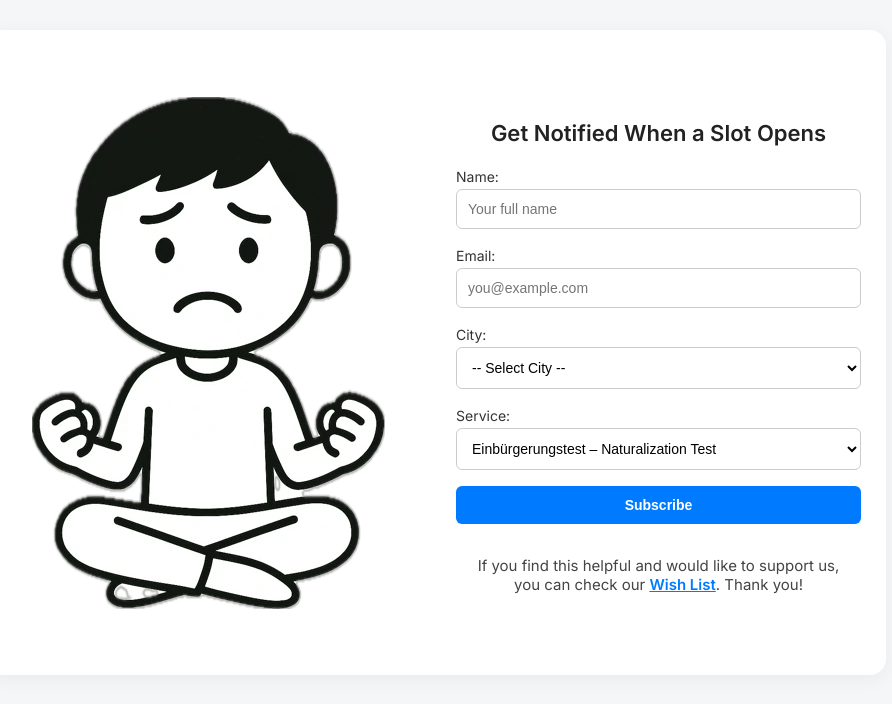
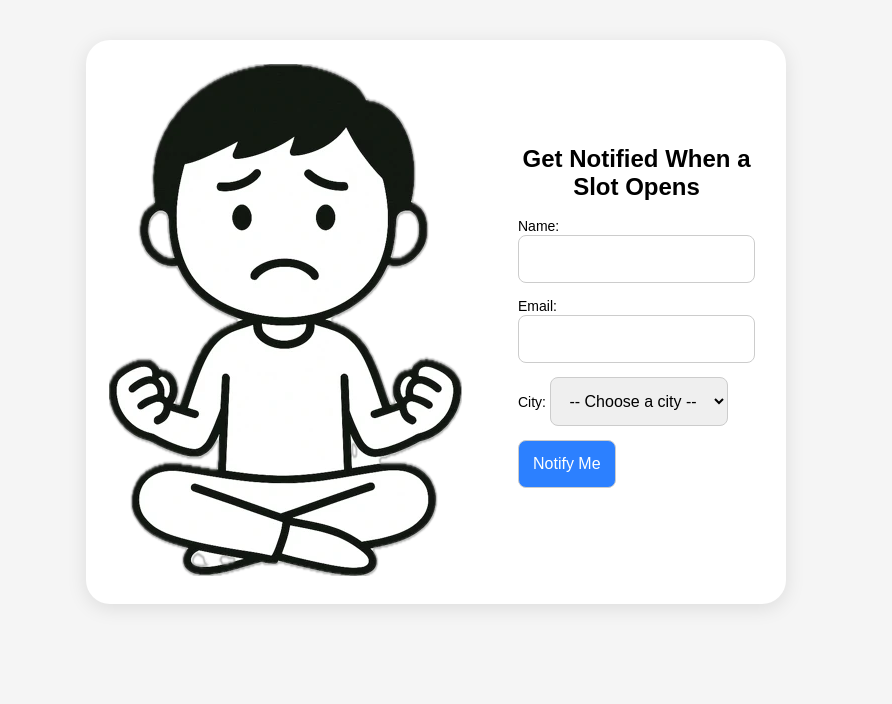
Before and after one commit to hossys/termin-checker, a Flask app: page / in a window 1280 px wide. Shown: the top 704 px of the page, without its empty margins (204-1096 px from the left). Run offline with Flask 3, Linux system fonts and the light colour scheme.

Commit message:
Update index.html

```diff
--- a/templates/index.html
+++ b/templates/index.html
@@ -1,49 +1,44 @@
 <!DOCTYPE html>
 <html lang="en">
 <head>
-  <meta charset="UTF-8">
-  <title>Termin Notify</title>
-  <meta name="viewport" content="width=device-width, initial-scale=1.0">
-  <link href="https://fonts.googleapis.com/css2?family=Inter:wght@400;600&display=swap" rel="stylesheet">
+  <meta charset="UTF-8" />
+  <meta name="viewport" content="width=device-width, initial-scale=1.0"/>
+  <title>Terminotify</title>
   <style>
     * {
       box-sizing: border-box;
     }
 
-    html, body {
+    body {
+      font-family: sans-serif;
+      background-color: #f5f5f5;
       margin: 0;
       padding: 0;
-      font-family: 'Inter', sans-serif;
-      background-color: #f4f6f8;
-      color: #333;
     }
 
     .container {
       display: flex;
-      flex-direction: row;
-      background-color: #fff;
-      box-shadow: 0 4px 20px rgba(0, 0, 0, 0.05);
-      border-radius: 16px;
+      justify-content: center;
+      align-items: center;
+      max-width: 700px;
+      margin: 40px auto;
+      background: white;
+      border-radius: 24px;
       overflow: hidden;
-      max-width: 900px;
-      margin: 30px auto;
-      width: 90%;
+      box-shadow: 0 4px 20px rgba(0,0,0,0.1);
     }
 
     .image-box {
+      padding: 24px;
+      aspect-ratio: 390 / 512;
+      position: relative;
       flex: 1;
-      display: flex;
-      align-items: center;
-      justify-content: center;
-      padding: 20px;
-      position: relative;
-      aspect-ratio: 353 / 512;
     }
 
     .image-box img {
       width: 353px;
       height: 512px;
-      object-fit: contain;
+      object-fit: cover;
       position: absolute;
       top: 0;
       left: 0;
@@ -59,105 +54,61 @@
 
     .form-box {
       flex: 1;
-      padding: 30px 25px;
+      padding: 32px;
       display: flex;
       flex-direction: column;
-      justify-content: center;
-    }
-
-    form {
-      width: 100%;
     }
 
     h2 {
-      color: #222;
-      margin-bottom: 22px;
+      font-size: 24px;
+      margin-bottom: 16px;
       text-align: center;
-      font-weight: 600;
-      font-size: 22px;
     }
 
     label {
       font-size: 14px;
-      margin-top: 6px;
-      display: block;
-      font-weight: 500;
+      margin-top: 8px;
     }
 
     input, select, button {
-      margin-top: 4px;
-      margin-bottom: 12px;
-      padding: 11px;
-      width: 100%;
+      padding: 14px;
+      margin-bottom: 14px;
+      font-size: 16px;
+      border-radius: 8px;
       border: 1px solid #ccc;
-      background-color: #fff;
-      border-radius: 6px;
-      font-size: 14px;
-    }
-
-    input:focus, select:focus {
-      border-color: #007BFF;
-      outline: none;
     }
 
     button {
-      background-color: #007BFF;
+      background-color: #2c80ff;
       color: white;
-      font-weight: 600;
-      border: none;
       cursor: pointer;
-      transition: background-color 0.3s ease;
     }
 
-    button:hover {
-      background-color: #0056b3;
-    }
-
-    .donation {
-      margin-top: 20px;
-      text-align: center;
-      font-size: 15px;
-      font-weight: 500;
-      color: #444;
-      padding-bottom: 10px;
-    }
-
-    .donation a {
-      color: #007BFF;
-      text-decoration: underline;
-      font-weight: 600;
-    }
-
-    .thank-you-message {
-      display: none;
+    .message {
       text-align: center;
       font-size: 16px;
-      padding: 10px;
-      transition: opacity 0.5s ease-in-out;
-      opacity: 0;
-    }
-
-    .thank-you-message.show {
-      display: block;
-      opacity: 1;
-    }
-
-    .loader-message {
-      text-align: center;
-      font-weight: 500;
-      padding: 10px 0;
+      margin-top: 16px;
     }
 
     @media (max-width: 768px) {
       .container {
         flex-direction: column;
-        margin: 20px auto;
+        margin: 20px;
         border-radius: 16px;
       }
 
       .image-box {
         order: -1;
-        padding: 15px 20px 0;
+        padding: 10px;
+        aspect-ratio: auto;
+        height: auto;
+      }
+
+      .image-box img {
+        position: relative;
+        width: 150px;
+        height: auto;
+        margin: 0 auto;
       }
 
       .form-box {
@@ -192,94 +143,62 @@
 <body>
   <div class="container">
     <div class="image-box">
-      <img id="img-before" src="{{ url_for('static', filename='before.webp') }}" alt="Before" class="active">
-      <img id="img-after" src="{{ url_for('static', filename='after.webp') }}" alt="After">
+      <img id="before-image" class="active" src="before.webp" alt="Before" />
+      <img id="after-image" src="after.webp" alt="After" />
     </div>
-    <div class="form-box" id="form-box">
-      <form id="subscribe-form">
-        <h2>Get Notified When a Slot Opens</h2>
+    <div class="form-box">
+      <h2>Get Notified When a Slot Opens</h2>
+      <form id="notify-form">
+        <label>Name:</label>
+        <input type="text" id="name" required />
 
-        <label for="name">Name:</label>
-        <input type="text" name="name" id="name" placeholder="Your full name" required>
+        <label>Email:</label>
+        <input type="email" id="email" required />
 
-        <label for="email">Email:</label>
-        <input type="email" name="email" id="email" placeholder="you@example.com" required>
-
-        <label for="city">City:</label>
-        <select name="city" id="city" required>
-          <option value="">-- Select City --</option>
-          <option value="Hamburg">Hamburg</option>
-          <option value="Berlin">Berlin</option>
+        <label>City:</label>
+        <select id="city" required>
+          <option value="">-- Choose a city --</option>
+          <option value="hamburg">Hamburg</option>
+          <option value="berlin">Berlin</option>
+          <option value="munich">Munich</option>
         </select>
 
-        <label for="service">Service:</label>
-        <select name="service" id="service" required>
-          <option value="Einbürgerungstest">Einbürgerungstest – Naturalization Test</option>
-        </select>
-
-        <button type="submit">Subscribe</button>
+        <button type="submit">Notify Me</button>
       </form>
-
-      <div class="loader-message" id="loader" style="display: none;">Submitting...</div>
-
-      <div class="thank-you-message" id="thank-you">
-        <h2 id="thank-title">Thank you!</h2>
-        <p id="thank-text"></p>
-      </div>
-
-      <div class="donation">
-        If you find this helpful and would like to support us,<br>
-        you can check our
-        <a href="{{ wishlist_url }}" target="_blank">Wish List</a>. Thank you!
-      </div>
+      <div class="message" id="message-box"></div>
     </div>
   </div>
 
   <script>
-    document.getElementById('subscribe-form').addEventListener('submit', async function (e) {
+    const form = document.getElementById("notify-form");
+    const messageBox = document.getElementById("message-box");
+    const beforeImage = document.getElementById("before-image");
+    const afterImage = document.getElementById("after-image");
+
+    let registeredUsers = [];
+
+    form.addEventListener("submit", function (e) {
       e.preventDefault();
 
-      const form = this;
-      const name = document.getElementById('name').value.trim();
-      const email = document.getElementById('email').value.trim();
-      const formBox = document.getElementById('form-box');
-      const loader = document.getElementById('loader');
-      const thankYouDiv = document.getElementById('thank-you');
+      const name = document.getElementById("name").value.trim();
+      const email = document.getElementById("email").value.trim().toLowerCase();
+      const city = document.getElementById("city").value;
 
-      loader.style.display = 'block';
-      form.style.opacity = '0.5';
+      const existing = registeredUsers.find(
+        (entry) => entry.email === email && entry.city === city
+      );
 
-      const formData = new FormData(form);
-      const response = await fetch('/submit', {
-        method: 'POST',
-        body: formData
-      });
+      beforeImage.classList.remove("active");
+      afterImage.classList.add("active");
 
-      const result = await response.json();
-
-      form.style.display = 'none';
-      loader.style.display = 'none';
-
-      document.getElementById('img-before').classList.remove('active');
-      document.getElementById('img-after').classList.add('active');
-
-      let title = `Thanks, ${name}!`;
-      let message = "";
-
-      if (result.status === "duplicate") {
-        message = `We've already received your email (${email}) for this service. Sit tight – we'll notify you when a slot is available! 😊`;
-      } else if (result.status === "success") {
-        message = `We've saved your email (${email}) successfully. You’ll be notified as soon as a slot opens. 🚀`;
-      } else {
-        title = "Oops!";
-        message = result.message || "Something went wrong.";
-      }
-
-      message += "<br><br>Now sit back and relax – we got you! 🧘";
-
-      document.getElementById('thank-title').innerText = title;
-      document.getElementById('thank-text').innerHTML = message;
-      thankYouDiv.classList.add('show');
+      setTimeout(() => {
+        if (existing) {
+          messageBox.innerHTML = "You have already registered for this city. Please be patient — we will notify you!";
+        } else {
+          registeredUsers.push({ name, email, city });
+          messageBox.innerHTML = "Successfully registered! We will notify you as soon as a slot opens.";
+        }
+      }, 600);
     });
   </script>
 </body>
```
